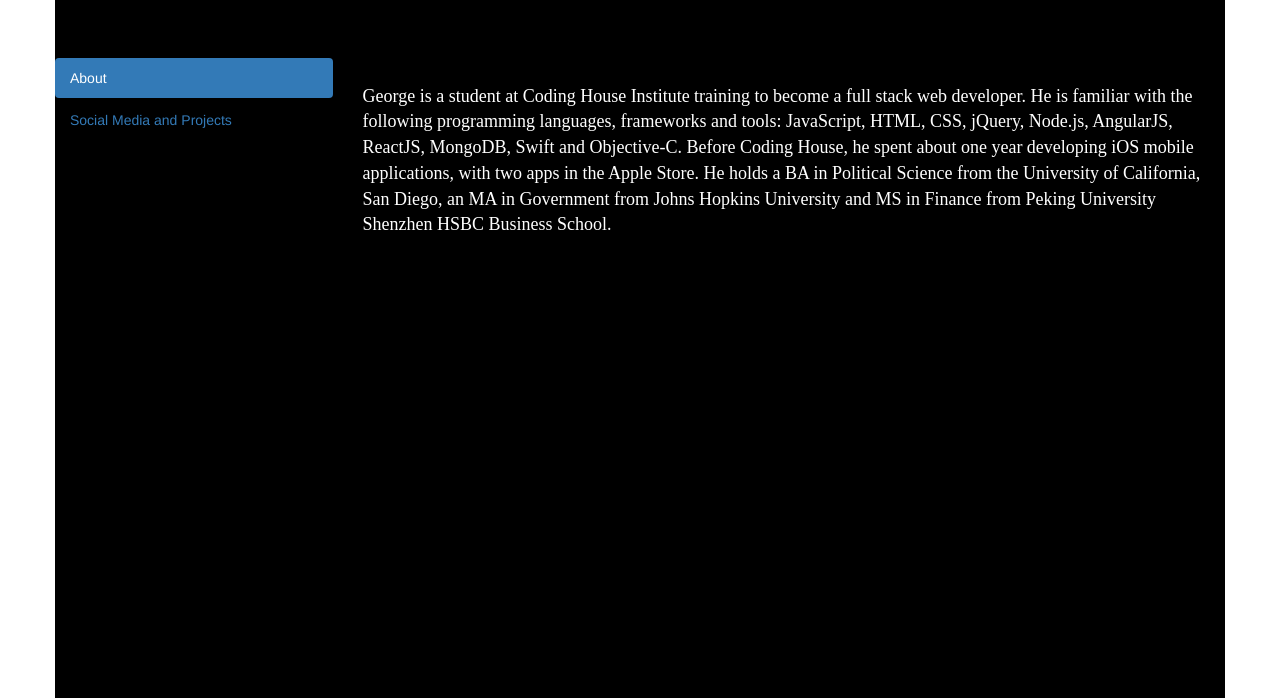
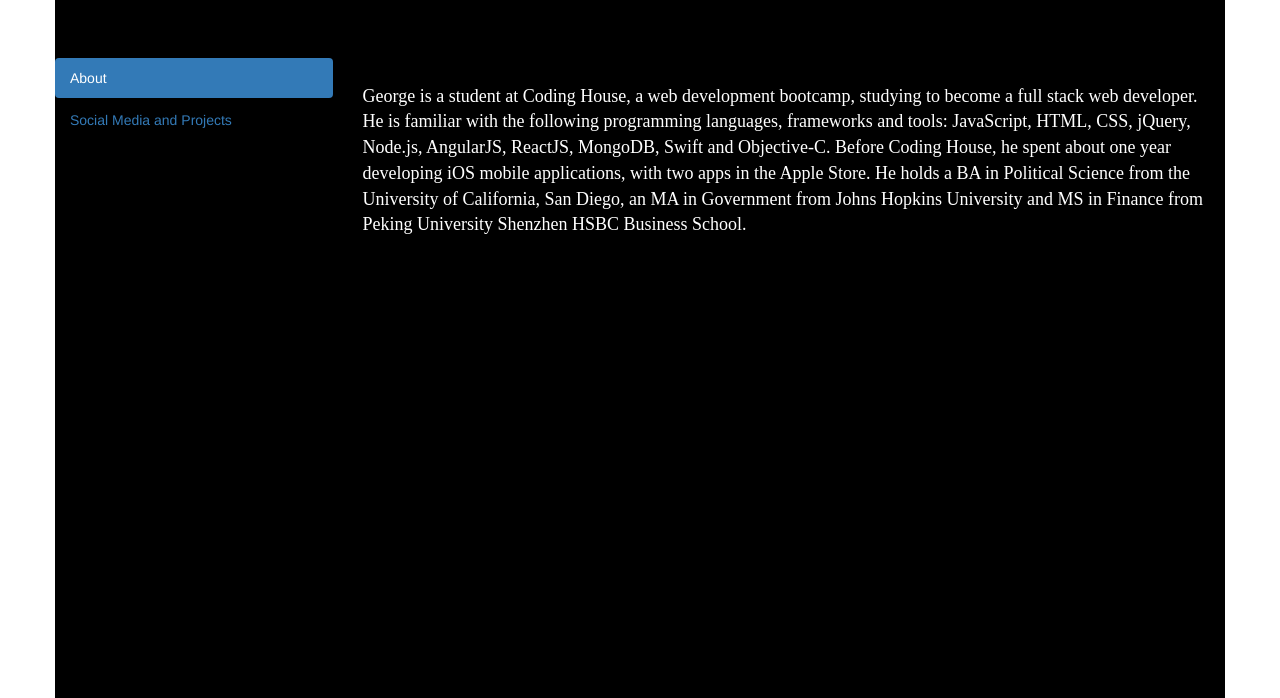
Before and after one commit to valmsmith39a/valmsmith39a.github.io, a plain HTML site: page index.html in a window 1280 px wide. Both pictures are taken after a click on the element 786 px from the left and 249 px from the top of the page. Shown: the part 102-800 px from the top of the page. Drawn offline with nearby package versions, Linux system fonts and the light colour scheme.

Commit message:
Changed text in bio and Soc Media/Projects

```diff
--- a/activity.js
+++ b/activity.js
@@ -3,7 +3,7 @@
   $('#aboutTab').click(function(){
     //$('#socialMedia').remove();
     $('#displayInfo').remove();
-    $('#textDisplay').append('<div id=\"displayInfo\"><br>George is a student at Coding House Institute training to become a full stack web developer. He is familiar with the following programming languages, frameworks and tools: JavaScript, HTML, CSS, jQuery, Node.js, AngularJS, ReactJS, MongoDB, Swift and Objective-C. Before Coding House, he spent about one year developing iOS mobile applications, with two apps in the Apple Store. He holds a BA in Political Science from the University of California, San Diego, an MA in Government from Johns Hopkins University and MS in Finance from Peking University Shenzhen HSBC Business School.</div>');
+    $('#textDisplay').append('<div id=\"displayInfo\"><br>George is a student at Coding House, a web development bootcamp, studying to become a full stack web developer. He is familiar with the following programming languages, frameworks and tools: JavaScript, HTML, CSS, jQuery, Node.js, AngularJS, ReactJS, MongoDB, Swift and Objective-C. Before Coding House, he spent about one year developing iOS mobile applications, with two apps in the Apple Store. He holds a BA in Political Science from the University of California, San Diego, an MA in Government from Johns Hopkins University and MS in Finance from Peking University Shenzhen HSBC Business School.</div>');
   });
 
   $('#socialMediaNProjectsTab').click(function(){
--- a/index.html
+++ b/index.html
@@ -49,10 +49,10 @@
             </ul>
                 <div class="tab-content col-md-9">
                   <div class="tab-pane active" id="aboutTab">
-                     <p><br>George is a student at Coding House Institute training to become a full stack web developer. He is familiar with the following programming languages, frameworks and tools: JavaScript, HTML, CSS, jQuery, Node.js, AngularJS, ReactJS, MongoDB, Swift and Objective-C. Before Coding House, he spent about one year developing iOS mobile applications, with two apps in the Apple Store. He holds a BA in Political Science from the University of California, San Diego, an MA in Government from Johns Hopkins University and MS in Finance from Peking University Shenzhen HSBC Business School.</p>
+                     <p><br>George is a student at Coding House, a web development bootcamp, studying to become a full stack web developer. He is familiar with the following programming languages, frameworks and tools: JavaScript, HTML, CSS, jQuery, Node.js, AngularJS, ReactJS, MongoDB, Swift and Objective-C. Before Coding House, he spent about one year developing iOS mobile applications, with two apps in the Apple Store. He holds a BA in Political Science from the University of California, San Diego, an MA in Government from Johns Hopkins University and MS in Finance from Peking University Shenzhen HSBC Business School.</p>
                   </div>
                   <div class="tab-pane" id="socialMediaNProjectsTab">
-                     <p><br>Email: george.x.wee@gmail.com<br><br>LinkedIn: <a href="https://www.linkedin.com/in/georgewee">https://www.linkedin.com/in/georgewee</a><br><br>GitHub: <a href="https://github.com/valmsmith39a">https://github.com/valmsmith39a</a><br><br>StackExchange: <a href="http://stackexchange.com/users/7436960/valmsmith39a">http://stackexchange.com/users/7436960/valmsmith39a</a><br><br>Twitter: <a href="https://twitter.com/valmsmith39a">https://twitter.com/valmsmith39a</a><br><br>AngelList: <a href="https://angel.co/george-wee-1">https://angel.co/george-wee-1</a></p>
+                     <p><br>Email: george.x.wee@gmail.com<br><br>LinkedIn: <a href="https://www.linkedin.com/in/georgewee">https://www.linkedin.com/in/georgewee</a><br><br>GitHub: <a href="https://github.com/valmsmith39a">https://github.com/valmsmith39a</a><br><br>Blog: <a href="https://valmsmith39a.wordpress.com/">https://valmsmith39a.wordpress.com/</a><br><br>StackExchange: <a href="http://stackexchange.com/users/7436960/valmsmith39a">http://stackexchange.com/users/7436960/valmsmith39a</a><br><br>Twitter: <a href="https://twitter.com/valmsmith39a">https://twitter.com/valmsmith39a</a><br><br>AngelList: <a href="https://angel.co/george-wee-1">https://angel.co/george-wee-1</a></p>
                    </div>
                 </div>
             </div>
```
